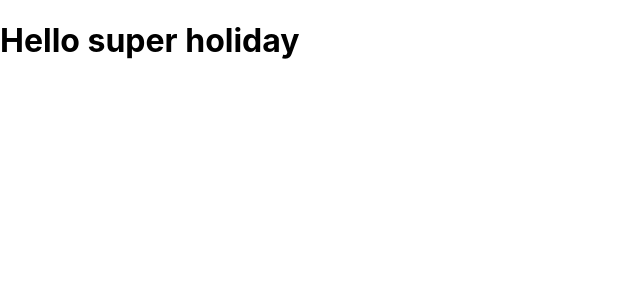
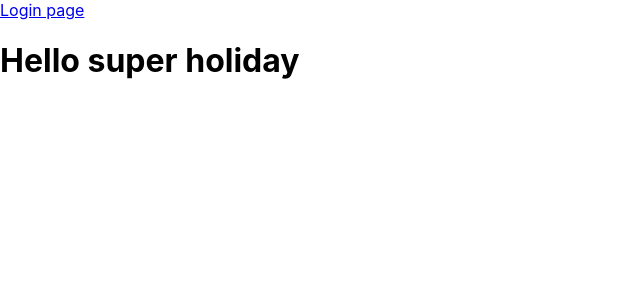
Before and after one commit to lyudad/super_holidays, a React (Create React App) app: page / in a window 1280 px wide. Shown: the top 300 px of the page, without its empty margins (0-640 px from the left). Built offline with nearby package versions, Linux system fonts and the light colour scheme.

Commit message:
add redux-store, pages, components

```diff
--- a/package.json
+++ b/package.json
@@ -9,12 +9,13 @@
     "@testing-library/user-event": "^12.1.10",
     "@types/jest": "^26.0.15",
     "@types/node": "^12.0.0",
-    "@types/react": "^17.0.0",
-    "@types/react-dom": "^17.0.0",
+    "@types/react": "^17.0.33",
+    "@types/react-dom": "^17.0.10",
     "antd": "^4.16.13",
     "react": "^17.0.2",
     "react-dom": "^17.0.2",
     "react-redux": "^7.2.6",
+    "react-router": "^5.2.1",
     "react-router-dom": "^5.3.0",
     "react-scripts": "4.0.3",
     "redux": "^4.1.2",
@@ -41,6 +42,7 @@
     ]
   },
   "devDependencies": {
+    "@types/react-router-dom": "^5.3.2",
     "@typescript-eslint/eslint-plugin": "^5.2.0",
     "@typescript-eslint/parser": "^5.2.0",
     "eslint": "7.32.0",
--- a/src/App.tsx
+++ b/src/App.tsx
@@ -1,7 +1,14 @@
+import { Switch, Route } from 'react-router-dom';
+import EmptyPage from './components/Empty';
+import Login from './pages/Login';
+
 function App(): JSX.Element {
   return (
     <div className="App">
-      <h1>Hello super holiday</h1>
+      <Switch>
+        <Route exact path="/" component={EmptyPage} />
+        <Route exact path="/login" component={Login} />
+      </Switch>
     </div>
   );
 }
--- /dev/null
+++ b/src/components/Empty.tsx
@@ -0,0 +1,9 @@
+import { Link } from 'react-router-dom';
+export default function Empty(): JSX.Element {
+  return (
+    <>
+      <Link to="/login"> Login page</Link>
+      <h1>Hello super holiday</h1>
+    </>
+  );
+}
--- a/src/index.tsx
+++ b/src/index.tsx
@@ -2,10 +2,17 @@ import React from 'react';
 import ReactDOM from 'react-dom';
 import './index.css';
 import App from './App';
+import { BrowserRouter } from 'react-router-dom';
+import { Provider } from 'react-redux';
+import { store } from './redux/store';
 
 ReactDOM.render(
   <React.StrictMode>
-    <App />
+    <Provider store={store}>
+      <BrowserRouter>
+        <App />
+      </BrowserRouter>
+    </Provider>
   </React.StrictMode>,
   document.getElementById('root')
 );
--- /dev/null
+++ b/src/pages/Login.tsx
@@ -0,0 +1,7 @@
+export default function Empty(): JSX.Element {
+  return (
+    <>
+      <h1>Login</h1>
+    </>
+  );
+}
--- /dev/null
+++ b/src/redux/reducers/user.ts
@@ -0,0 +1,3 @@
+import { createReducer } from '@reduxjs/toolkit';
+
+export const user = createReducer({}, {});
--- /dev/null
+++ b/src/redux/store.ts
@@ -0,0 +1,11 @@
+import { configureStore } from '@reduxjs/toolkit';
+import { user } from './reducers/user';
+
+export const store = configureStore({
+  reducer: {
+    user
+  }
+});
+
+export type RootState = ReturnType<typeof store.getState>;
+export type AppDispatch = typeof store.dispatch;
```
Also changed, not shown: 1 other file (tests, documents, lock files or other folders).
